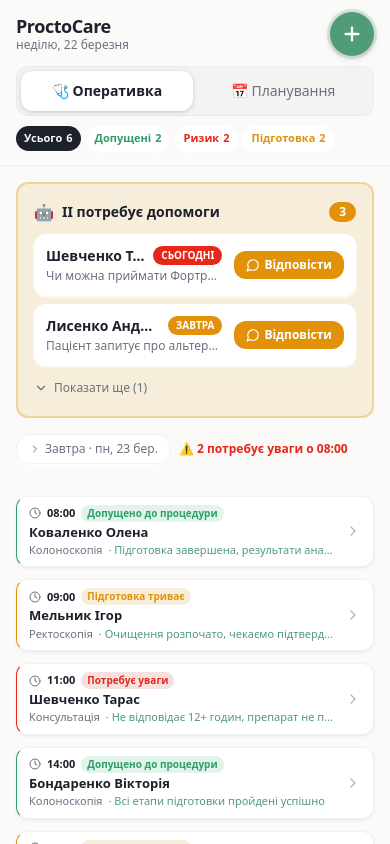
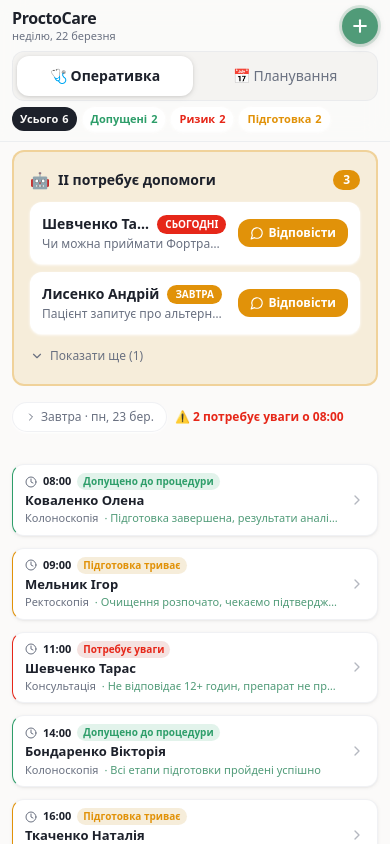
Before and after one commit to biztriumph-maker/proctocare-ua-dash, a React (Vite) app: page / in a window 390 px wide. Shown: the top 844 px of the page. Built offline with nearby package versions, Linux system fonts and the light colour scheme; the HTML template or start-up script is replaced by a standard one.

Commit message:
Preceding changes

```diff
--- a/src/pages/Index.tsx
+++ b/src/pages/Index.tsx
@@ -167,28 +167,28 @@ export default function Index() {
   return (
     <div className="min-h-screen bg-background">
       {/* Header */}
-      <header className="sticky top-0 z-30 bg-background/80 backdrop-blur-md border-b border-border/60 px-4 sm:px-6 pt-3 pb-3 space-y-2.5">
+      <header className="sticky top-0 z-30 bg-background/80 backdrop-blur-md border-b border-border/60 px-3 sm:px-6 pt-2 pb-2 sm:pt-3 sm:pb-3 space-y-1.5 sm:space-y-2.5">
         <div className="flex items-center justify-between max-w-7xl mx-auto">
           <div>
-            <h1 className="text-lg sm:text-xl font-bold text-foreground leading-tight tracking-tight">ProctoCare</h1>
-            <p className="text-xs sm:text-sm text-muted-foreground">
+            <h1 className="text-base sm:text-xl font-bold text-foreground leading-tight tracking-tight">ProctoCare</h1>
+            <p className="text-[11px] sm:text-sm text-muted-foreground">
               {new Date().toLocaleDateString("uk-UA", { weekday: "long", day: "numeric", month: "long" })}
             </p>
           </div>
           <button
             onClick={() => openNewEntry()}
             className={cn(
-              "w-11 h-11 flex items-center justify-center rounded-full bg-primary text-primary-foreground",
+              "w-9 h-9 sm:w-11 sm:h-11 flex items-center justify-center rounded-full bg-primary text-primary-foreground",
               "shadow-[0_2px_8px_rgba(0,0,0,0.15),0_0_0_3px_hsl(var(--primary)/0.2)]",
               "hover:shadow-[0_4px_16px_rgba(0,0,0,0.2),0_0_0_4px_hsl(var(--primary)/0.25)]",
               "active:scale-[0.93] transition-all duration-200"
             )}
           >
-            <Plus size={22} strokeWidth={2.5} />
+            <Plus size={20} strokeWidth={2.5} />
           </button>
         </div>
 
-        <div className="max-w-7xl mx-auto space-y-2.5">
+        <div className="max-w-7xl mx-auto space-y-1.5 sm:space-y-2.5">
           <ViewToggle activeView={view} onViewChange={setView} />
           {view === "operational" && (
             <StatusFilterBar activeFilter={filter} onFilterChange={setFilter} counts={counts} />
@@ -196,8 +196,8 @@ export default function Index() {
         </div>
       </header>
 
-      {/* Content — responsive layout */}
-      <main className="max-w-7xl mx-auto px-4 sm:px-6 py-4 pb-24">
+      {/* Content */}
+      <main className="max-w-7xl mx-auto px-3 sm:px-6 py-2 sm:py-4 pb-24">
         {view === "operational" ? (
           <div className="grid grid-cols-1 md:grid-cols-[320px_1fr] lg:grid-cols-[340px_1fr] xl:grid-cols-[360px_1fr] gap-5">
             {/* Column 1: AI Alerts (SOS) */}
```
